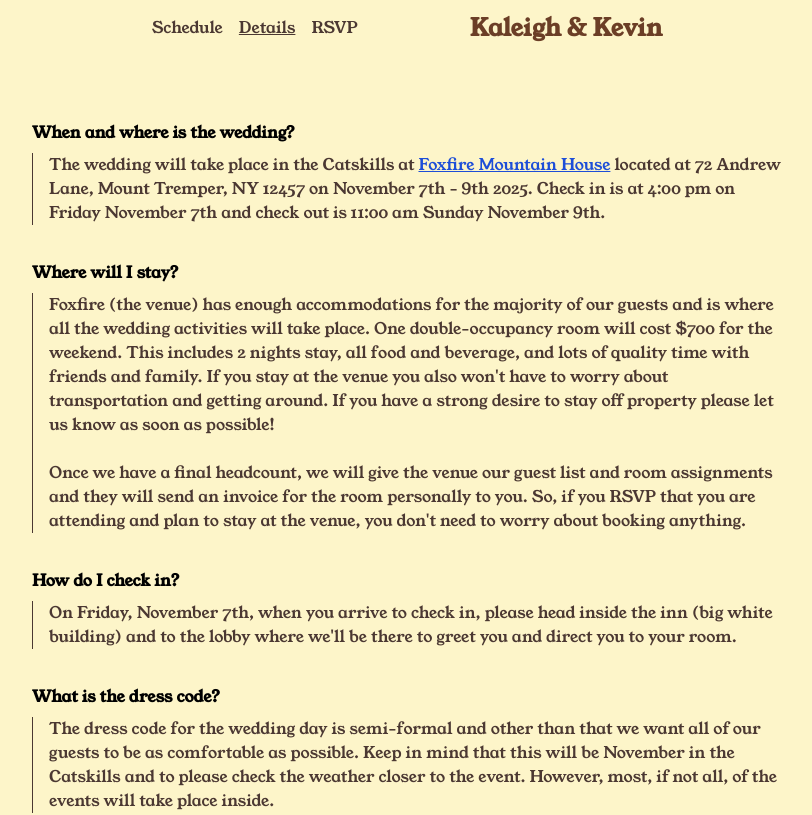
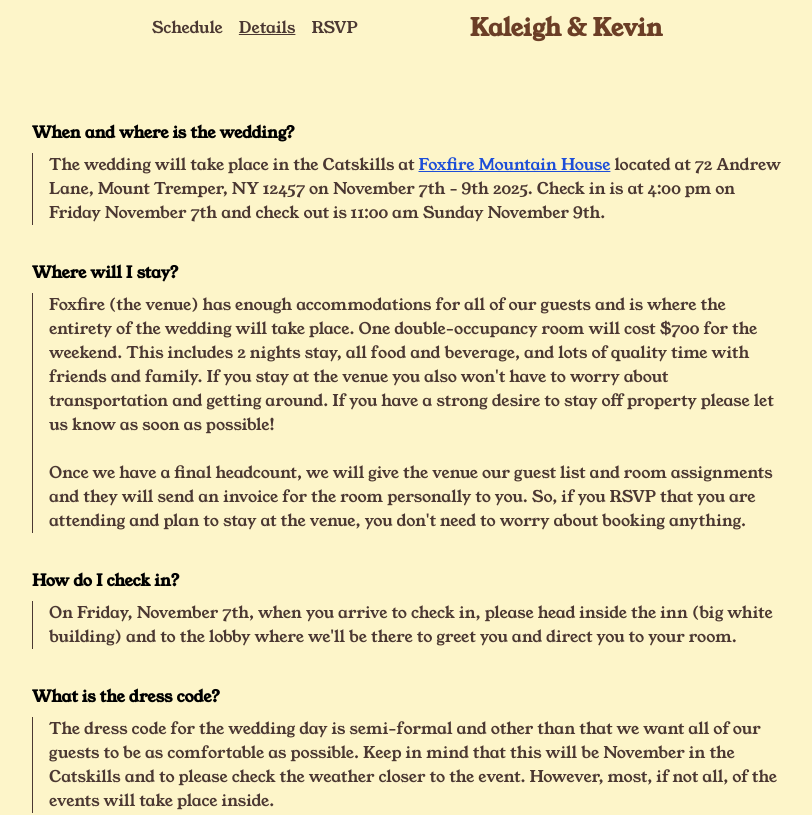
Before and after one commit to kevingill55/wedding-site, a React (Create React App) app: page /details in a window 1280 px wide. Shown: the top 815 px of the page, without its empty margins (233-1045 px from the left). Built offline with nearby package versions, Linux system fonts and the light colour scheme; no server answers.

Commit message:
Small tweaks

```diff
--- a/src/pages/Details.js
+++ b/src/pages/Details.js
@@ -28,8 +28,8 @@ export const Details = () => {
           Where will I stay?
         </div>
         <div className="pl-4 mt-2 border-secondary border-l">
-          Foxfire (the venue) has enough accommodations for the majority of our
-          guests and is where all the wedding activities will take place. One
+          Foxfire (the venue) has enough accommodations for all of our guests
+          and is where the entirety of the wedding will take place. One
           double-occupancy room will cost $700 for the weekend. This includes 2
           nights stay, all food and beverage, and lots of quality time with
           friends and family. If you stay at the venue you also won't have to
--- a/src/pages/Home.js
+++ b/src/pages/Home.js
@@ -22,6 +22,7 @@ export const Home = () => {
   useGSAP(() => {
     if (!skipHomeAnimation) {
       defaultTimeline
+        .set(titleRef.current, { opacity: 0 })
         .set(menuRef.current, { opacity: 0 })
         .set(picturesRef.current, { opacity: 0 })
         .set(subtitleRef.current, { opacity: 0 })
```
